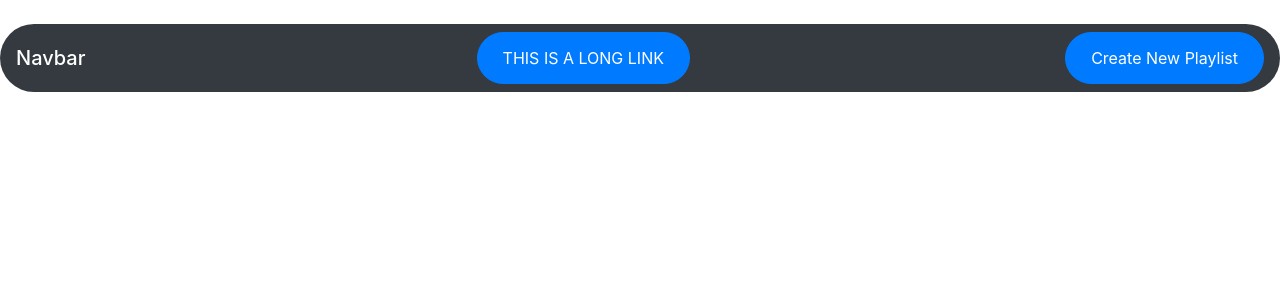
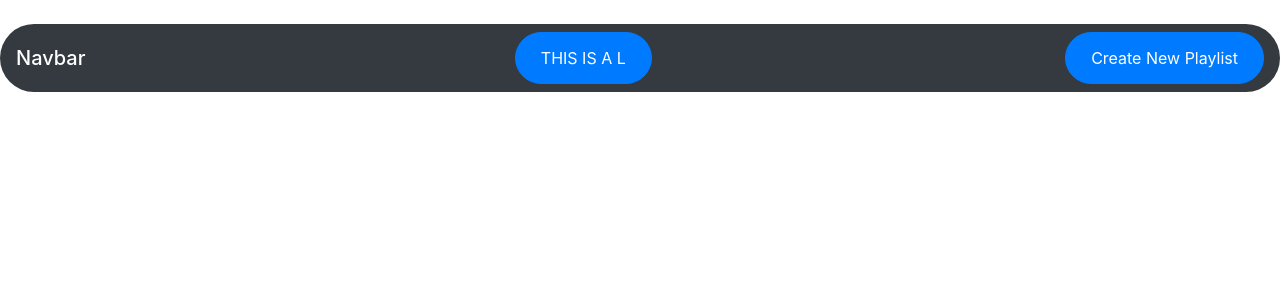
Before and after one commit to avalenz95/SpotFi, a Django app: page / in a window 1280 px wide. Shown: the top 300 px of the page. Run offline with Django 3.2, Linux system fonts and the light colour scheme; some libraries are stand-ins or nearby versions.

```diff
--- a/SpotFi/templates/base.html
+++ b/SpotFi/templates/base.html
@@ -18,7 +18,7 @@
   <nav class="navbar navbar-dark bg-dark rounded-pill">
     <span class="navbar-brand mb-0 h1">Navbar</span>
     <li class="nav-item btn btn-primary rounded-pill">
-      <a class="btn btn-primary rounded-pill" href="{% url 'playlist-list-view' %}" role="button">THIS IS A LONG LINK</a>
+      <a class="btn btn-primary rounded-pill" href="{% url 'playlist-list-view' %}" role="button">THIS IS A L</a>
     </li>
     <li class="nav-item btn btn-primary rounded-pill">
       <a class="btn btn-primary rounded-pill" href="{% url 'playlist-create'%}" role="button">Create New Playlist</a>
```
Also changed, not shown: 1 other file.
